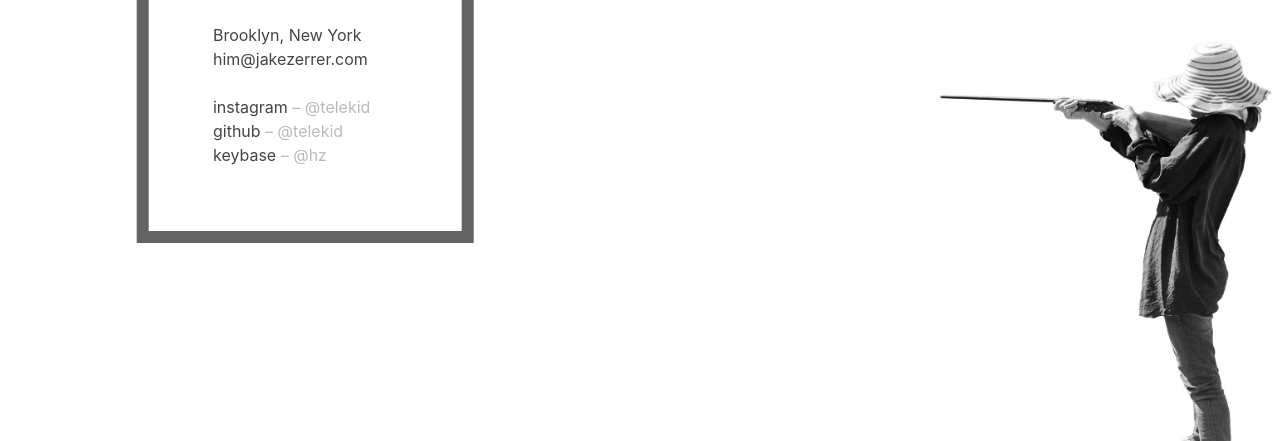
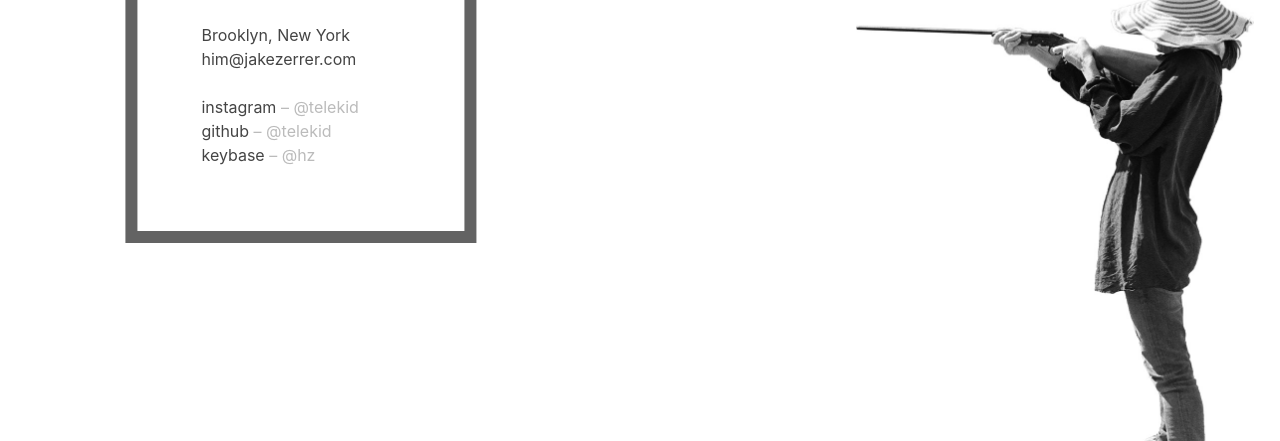
Before and after one commit to telekid/jakezerrer.com-archive, a website: page app/index.html in a window 1280 px wide. Shown: the part 359-800 px from the top of the page. Drawn offline with nearby package versions, Linux system fonts and the light colour scheme; files that its build step writes are made by us from their sources.

Commit message:
Improve styles

```diff
--- a/app/index.html
+++ b/app/index.html
@@ -11,7 +11,7 @@
         <!-- <canvas id="background"></canvas> -->
         <div class="wrap">
             <h1 class="name">Jake Zerrer</h1>
-            <h2 class="tagline">Designer / Engineer</h2>
+            <h2 class="tagline">Storyteller / Engineer</h2>
             <address>
                 <p>
                     Brooklyn, New York
@@ -21,9 +21,9 @@
                 </p>
             </address>
             <ul class="social">
-                <li><a href="https://instagram.com/telekid/">instagram<span class="handle">@telekid</span></a></li>
-                <li><a href="https://github.com/telekid">github<span class="handle">@telekid</span></a></li>
-                <li><a href="https://keybase.io/hz">keybase<span class="handle">@hz</span></a></li>
+                <li><a href="https://instagram.com/telekid/" class="instagram">instagram<span class="handle">@telekid</span></a></li>
+                <li><a href="https://github.com/telekid" class="github">github<span class="handle">@telekid</span></a></li>
+                <li><a href="https://keybase.io/hz" class="keybase">keybase<span class="handle">@hz</span></a></li>
             </ul>
         </div>
     </body>
--- a/app/scss/master.scss
+++ b/app/scss/master.scss
@@ -1,5 +1,5 @@
 html {
-    margin-right: 0.5em;
+    margin-right: 2%;
 }
 
 html, body {
@@ -10,12 +10,14 @@ html, body {
 
 body {
     display: flex;
-    // justify-content: center;
     align-items: center;
-    background-image: url("../img/mom.jpg");
-    background-repeat: no-repeat;
-    background-size: auto 50%;
-    background-position: bottom right;
+
+    @media (min-width: 1050px) {
+        background-image: url("../img/mom.jpg");
+        background-repeat: no-repeat;
+        background-size: auto 60%;
+        background-position: bottom right;
+    }
     margin: 0;
     padding: 0;
 
```
